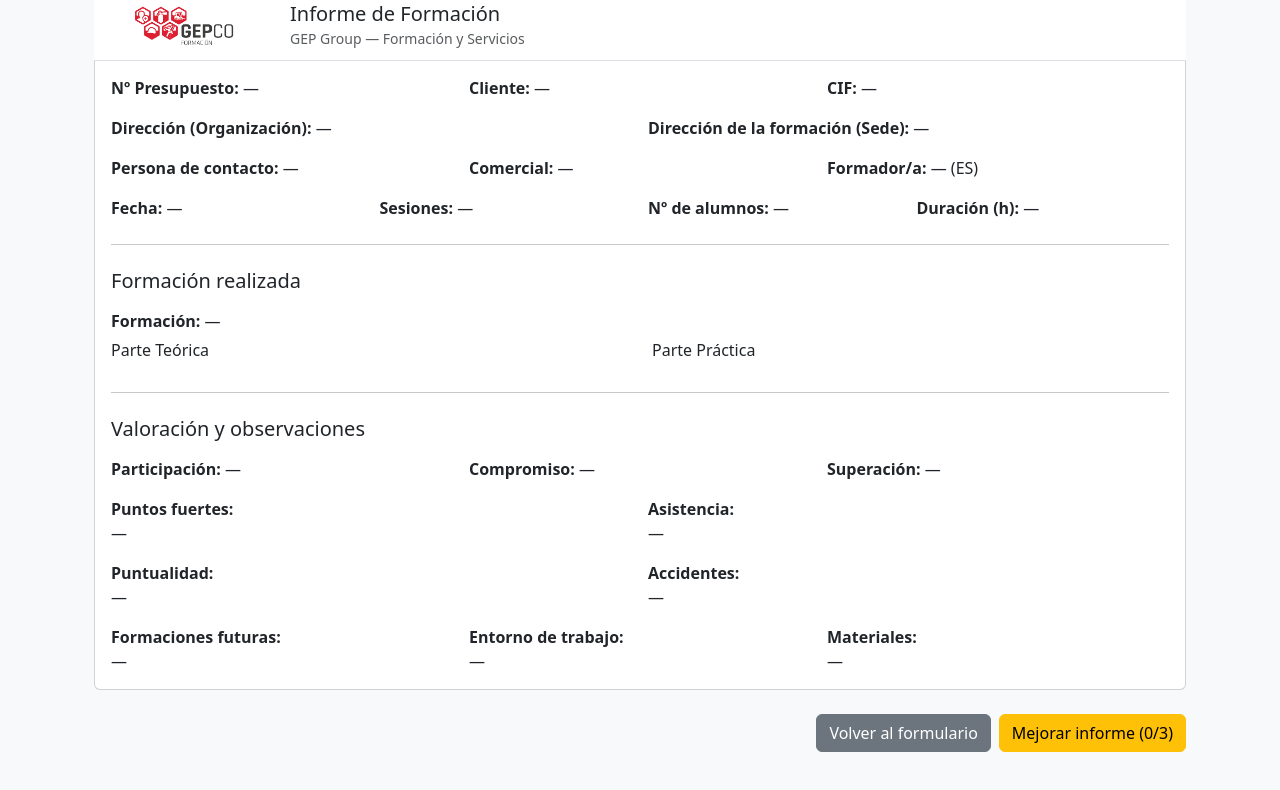
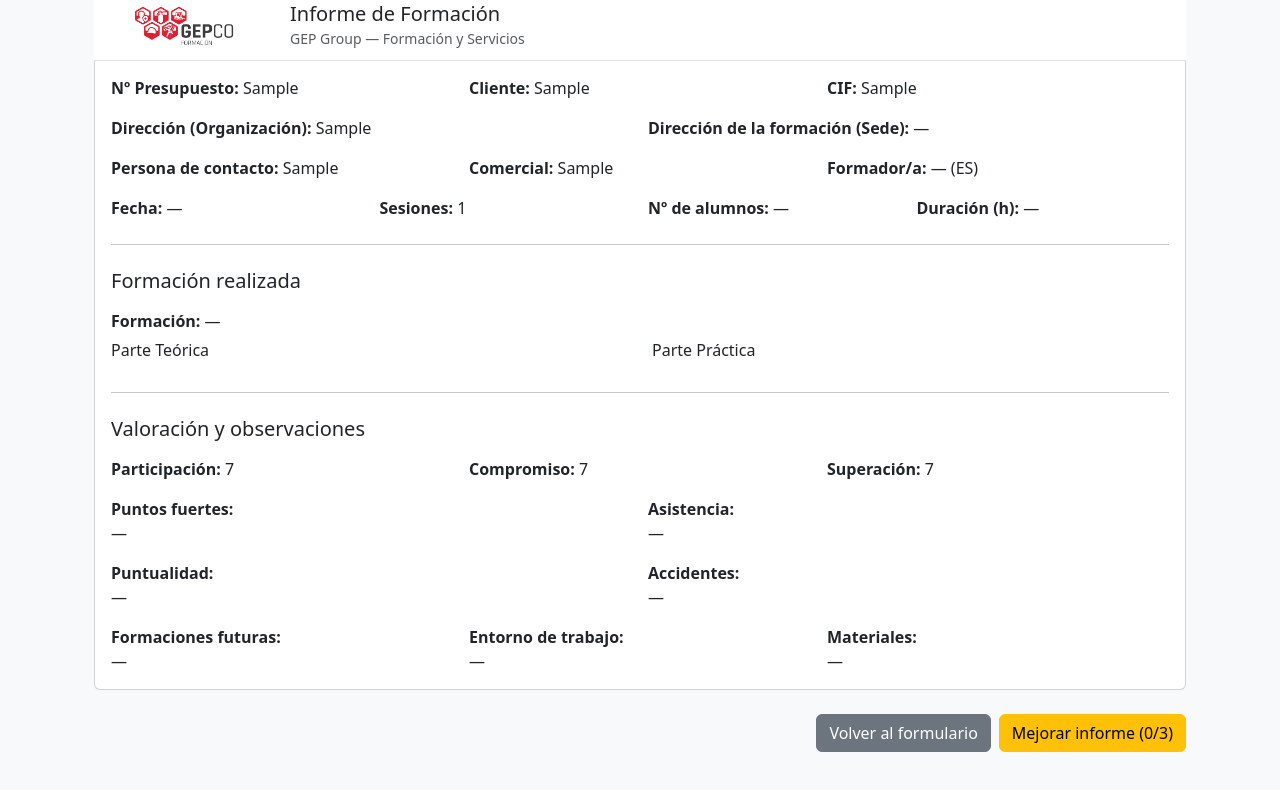
Before and after one commit to JulioGEP/gep-informes-formacion, a React (Vite) app: page / in a window 1280 px wide. Both pictures are taken after typing "Sample", "Sample", "Sample", "Sample", "Sample", "Sample" into the empty fields and a click on the button "Siguiente". Shown: the part 176-966 px from the top of the page. Built offline with nearby package versions, Linux system fonts and the light colour scheme; the HTML template or start-up script is replaced by a standard one; what @react-pdf/renderer would draw is missing.

Commit message:
Update Preview.jsx

```diff
--- a/src/components/Preview.jsx
+++ b/src/components/Preview.jsx
@@ -12,10 +12,10 @@ const htmlKey  = (dealId) => `aiHtml:${dealId || 'sin'}`
  * Caja editable para el HTML de la IA:
  * - Inicializa con sessionStorage o initialHtml.
  * - Guarda cambios en sessionStorage.
- * - Notifica al padre (setAiHtml) para que el PDF use lo editado.
+ * - Notifica al padre (onChange) para que el PDF use lo editado.
  */
 function EditableHtml({ dealId, initialHtml, onChange }) {
-  const [html, setHtml] = React.useState(() => {
+  const [html, setHtml] = useState(() => {
     try {
       const saved = sessionStorage.getItem(htmlKey(dealId))
       return saved ?? (initialHtml || '')
@@ -24,9 +24,9 @@ function EditableHtml({ dealId, initialHtml, onChange }) {
     }
   })
 
-  // Si cambia initialHtml (p.ej., tras pulsar "Mejorar informe"), sincroniza
+  // Si llega un nuevo initialHtml (por IA), sincroniza la caja
   useEffect(() => {
-    setHtml((prev) => (initialHtml != null && initialHtml !== prev ? initialHtml : prev))
+    setHtml(prev => (initialHtml != null && initialHtml !== prev ? initialHtml : prev))
   }, [initialHtml])
 
   useEffect(() => {
@@ -46,13 +46,17 @@ function EditableHtml({ dealId, initialHtml, onChange }) {
   )
 }
 
-export default function Preview({ draft, onBack }) {
-  const { datos, imagenes, formador, dealId } = draft || {}
+// ✅ Compatibilidad: acepta draft **o** data sin cambiar tu App
+export default function Preview(props) {
+  const { onBack } = props
+  const draft = props.draft ?? props.data ?? {}
+  const { datos, imagenes, formador, dealId } = draft
+
   const [aiHtml, setAiHtml] = useState(null)
   const [aiBusy, setAiBusy] = useState(false)
   const [tries, setTries] = useState(0)
 
-  // Cargar contador + html si hay dealId; si no hay, no aplicamos límite
+  // Cargar contador + html si hay dealId
   useEffect(() => {
     if (dealId) {
       try {
@@ -64,8 +68,7 @@ export default function Preview({ draft, onBack }) {
         if (savedHtml) setAiHtml(savedHtml)
       } catch {}
     } else {
-      setTries(0)
-      setAiHtml(null)
+      setTries(0); setAiHtml(null)
     }
   }, [dealId])
 
@@ -87,7 +90,6 @@ export default function Preview({ draft, onBack }) {
   }, [datos, imagenes])
 
   const mejorarInforme = async () => {
-    // Si no hay dealId, permitimos igual (sin persistir contador); si hay, comprobamos límite
     if (dealId && tries >= maxTries) return
     setAiBusy(true)
     try {
@@ -176,13 +178,11 @@ export default function Preview({ draft, onBack }) {
         <h2 className="h5 mb-0">Borrador del informe</h2>
         <div className="d-flex gap-2">
           <button className="btn btn-secondary" onClick={onBack}>Volver al formulario</button>
-
           {quedanIntentos && (
             <button className="btn btn-warning" onClick={mejorarInforme} disabled={aiBusy}>
               {aiBusy ? 'Mejorando…' : `Mejorar informe (${triesLabel})`}
             </button>
           )}
-
           {aiHtml && (
             <button className="btn btn-success" onClick={descargarPDF} disabled={!tieneContenido}>
               Descargar PDF
@@ -191,7 +191,7 @@ export default function Preview({ draft, onBack }) {
         </div>
       </div>
 
-      {/* Enlace de prueba para desbloquear si te quedas “sin intentos” durante pruebas */}
+      {/* Aviso de intentos */}
       {dealId && tries >= maxTries && (
         <div className="text-muted small">
           Has agotado las 3 mejoras para este presupuesto.{' '}
@@ -260,7 +260,7 @@ export default function Preview({ draft, onBack }) {
           {aiHtml && (
             <>
               <hr className="my-4" />
-              {/* AHORA EDITABLE: guarda en sessionStorage y actualiza aiHtml */}
+              {/* EDITABLE: guarda en sessionStorage y actualiza aiHtml */}
               <EditableHtml dealId={dealId} initialHtml={aiHtml} onChange={setAiHtml} />
             </>
           )}
@@ -296,7 +296,6 @@ export default function Preview({ draft, onBack }) {
         )}
       </div>
 
-      {/* Enlace de prueba para desbloquear si te quedas “sin intentos” durante pruebas */}
       {dealId && tries >= maxTries && (
         <div className="text-muted small">
           Has agotado las 3 mejoras para este presupuesto.{' '}
```
